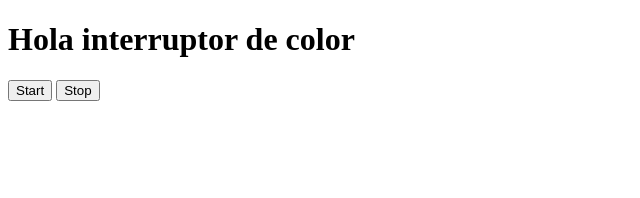
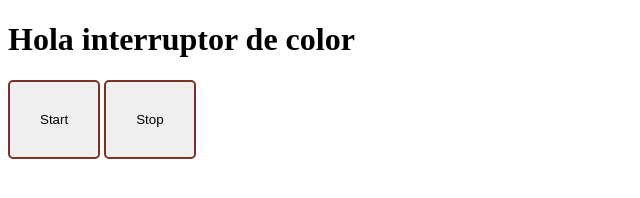
Before and after one commit to andysmokk/goit-js-hw-11-color-switch, a plain HTML site: page index.html in a window 1280 px wide. Shown: the whole page, without its empty margins (0-640 px from the left). Drawn offline with Linux system fonts and the light colour scheme.

Commit message:
finalizing2

```diff
--- a/index.html
+++ b/index.html
@@ -5,11 +5,16 @@
     <meta http-equiv="X-UA-Compatible" content="IE=edge" />
     <meta name="viewport" content="width=device-width, initial-scale=1.0" />
     <title>Color switch</title>
+    <link rel="stylesheet" href="./src/css/style.css" />
   </head>
   <body>
     <h1>Hola interruptor de color</h1>
-    <button type="button" data-action="start">Start</button>
-    <button type="button" data-action="stop">Stop</button>
+    <button type="button" data-action="start" class="button button--outline">
+      Start
+    </button>
+    <button type="button" data-action="stop" class="button button--outline">
+      Stop
+    </button>
     <script src="./src/index.js" type="module"></script>
   </body>
 </html>
--- /dev/null
+++ b/src/css/style.css
@@ -0,0 +1,10 @@
+.button {
+  border: 2px solid rgb(124, 51, 38);
+  padding: 30px;
+  border-radius: 5px;
+}
+
+.button:hover {
+  background: transparent;
+  border-color: #4676d7;
+}
```
Also changed, not shown: .prettierrc.json (added).
